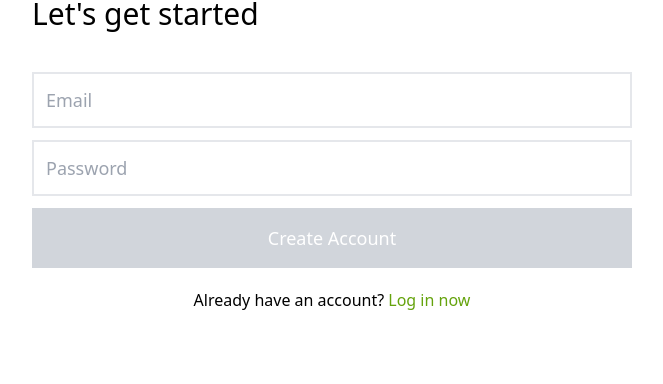
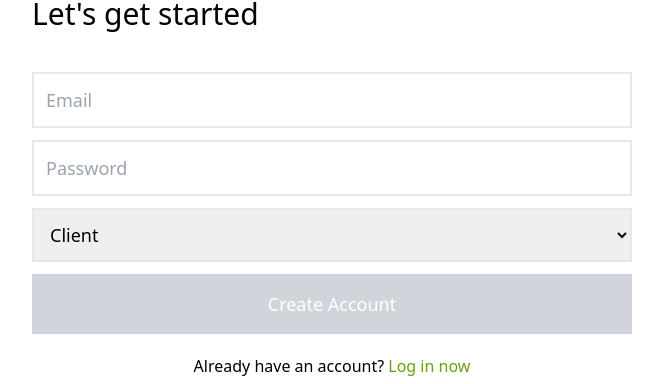
Before and after one commit to BernieTv/uber-eats-clone, a React (Create React App) app in the folder uber-eats-frontend/: page /create-account in a window 1280 px wide. Shown: the part 312-696 px from the top of the page, without its empty margins (308-971 px from the left). Built offline with nearby package versions, Linux system fonts and the light colour scheme.

Commit message:
working on logged-in router

```diff
--- a/uber-eats-frontend/package.json
+++ b/uber-eats-frontend/package.json
@@ -14,7 +14,7 @@
 		"graphql": "^16.6.0",
 		"react": "^18.2.0",
 		"react-dom": "^18.2.0",
-		"react-helmet": "^6.1.0",
+		"react-helmet-async": "^1.3.0",
 		"react-hook-form": "^7.39.5",
 		"react-router-dom": "^6.4.3",
 		"react-scripts": "5.0.1",
@@ -49,8 +49,6 @@
 		]
 	},
 	"devDependencies": {
-		"@types/mime": "^3.0.1",
-		"@types/react-helmet": "^6.1.6",
 		"autoprefixer": "^10.4.13",
 		"postcss": "^8.4.19",
 		"tailwindcss": "^3.2.4"
--- a/uber-eats-frontend/src/apollo.ts
+++ b/uber-eats-frontend/src/apollo.ts
@@ -1,6 +1,12 @@
 import { ApolloClient, InMemoryCache, makeVar } from '@apollo/client';
+import { LOCAL_STORAGE_TOKEN } from './constants';
 
-export const isLoggedInVar = makeVar(false);
+const token = localStorage.getItem(LOCAL_STORAGE_TOKEN);
+export const isLoggedInVar = makeVar(Boolean(token));
+export const authTokenVar = makeVar(token);
+
+console.log('default value og isLoggedInVar is: ', isLoggedInVar());
+console.log('default value og authToken is: ', authTokenVar());
 
 export const client = new ApolloClient({
 	uri: 'http://localhost:4000/graphql',
@@ -10,7 +16,12 @@ export const client = new ApolloClient({
 				fields: {
 					isLoggedIn: {
 						read() {
-							return isLoggedInVar(); // Boolean(localStorage.getItem('token'))
+							return isLoggedInVar();
+						},
+					},
+					token: {
+						read() {
+							return authTokenVar();
 						},
 					},
 				},
--- /dev/null
+++ b/uber-eats-frontend/src/constants.ts
@@ -0,0 +1 @@
+export const LOCAL_STORAGE_TOKEN = 'uber-token';
--- a/uber-eats-frontend/src/index.tsx
+++ b/uber-eats-frontend/src/index.tsx
@@ -1,19 +1,22 @@
-import './styles/tailwind.css';
-
 import React from 'react';
 import ReactDOM from 'react-dom/client';
 import { ApolloProvider } from '@apollo/client/react';
+import { HelmetProvider } from 'react-helmet-async';
 
 import App from './App';
 import reportWebVitals from './reportWebVitals';
 import { client } from './apollo';
+
+import './styles/tailwind.css';
 
 const root = ReactDOM.createRoot(document.getElementById('root') as HTMLElement);
 
 root.render(
 	<React.StrictMode>
 		<ApolloProvider client={client}>
-			<App />
+			<HelmetProvider>
+				<App />
+			</HelmetProvider>
 		</ApolloProvider>
 	</React.StrictMode>
 );
--- a/uber-eats-frontend/src/pages/create-account.tsx
+++ b/uber-eats-frontend/src/pages/create-account.tsx
@@ -1,11 +1,16 @@
 import { gql, useMutation } from '@apollo/client';
 import { useForm } from 'react-hook-form';
-import { Link } from 'react-router-dom';
-import Helmet from 'react-helmet';
+import { Link, useNavigate } from 'react-router-dom';
+import { Helmet } from 'react-helmet-async';
 
 import { FormError } from '../components/form-error';
 import uberLogo from '../images/logo.svg';
 import { Button } from '../components/button';
+import { UserRole } from '../__generated/globalTypes';
+import {
+	createAccountMutation,
+	createAccountMutationVariables,
+} from '../__generated/createAccountMutation';
 
 const CREATE_ACCOUNT_MUTATION = gql`
 	mutation createAccountMutation($createAccountInput: CreateAccountInput!) {
@@ -19,6 +24,7 @@ const CREATE_ACCOUNT_MUTATION = gql`
 interface ICreateAccountForm {
 	email: string;
 	password: string;
+	role: UserRole;
 }
 
 const CreateAccount = () => {
@@ -26,11 +32,41 @@ const CreateAccount = () => {
 		register,
 		formState: { errors, isValid },
 		handleSubmit,
-	} = useForm<ICreateAccountForm>({ mode: 'onChange' });
+		getValues,
+	} = useForm<ICreateAccountForm>({
+		mode: 'onChange',
+		defaultValues: {
+			role: UserRole.Client,
+		},
+	});
+	const navigate = useNavigate();
 
-	const [createAccountMutation] = useMutation(CREATE_ACCOUNT_MUTATION);
+	const onCompleted = (data: createAccountMutation) => {
+		const {
+			createAccount: { ok },
+		} = data;
+		if (ok) {
+			alert('Account Created! Log in now!');
+			navigate('/');
+		}
+	};
 
-	const onSubmit = () => {};
+	const [createAccountMutation, { loading, data: createAccountMutationResult }] =
+		useMutation<createAccountMutation, createAccountMutationVariables>(
+			CREATE_ACCOUNT_MUTATION,
+			{ onCompleted }
+		);
+
+	const onSubmit = () => {
+		if (!loading) {
+			const { email, password, role } = getValues();
+			createAccountMutation({
+				variables: {
+					createAccountInput: { email, password, role },
+				},
+			});
+		}
+	};
 
 	return (
 		<div className='h-screen flex items-center flex-col mt-10 lg:mt-28'>
@@ -46,7 +82,11 @@ const CreateAccount = () => {
 					onSubmit={handleSubmit(onSubmit)}
 					className='grid gap-3 mt-5 w-full mb-5'>
 					<input
-						{...register('email', { required: 'Email is required' })}
+						{...register('email', {
+							required: 'Email is required',
+							pattern:
+								/^(([^<>()[\]\\.,;:\s@"]+(\.[^<>()[\]\\.,;:\s@"]+)*)|(".+"))@((\[[0-9]{1,3}\.[0-9]{1,3}\.[0-9]{1,3}\.[0-9]{1,3}])|(([a-zA-Z\-0-9]+\.)+[a-zA-Z]{2,}))$/,
+						})}
 						name='email'
 						type='email'
 						placeholder='Email'
@@ -55,10 +95,12 @@ const CreateAccount = () => {
 					{errors.email?.message && (
 						<FormError errorMessage={errors.email.message} />
 					)}
+					{errors.email?.type === 'pattern' && (
+						<FormError errorMessage={'Please enter a valid email'} />
+					)}
 					<input
 						{...register('password', {
 							required: 'Password is required',
-							minLength: 3,
 						})}
 						name='password'
 						type='password'
@@ -68,10 +110,25 @@ const CreateAccount = () => {
 					{errors.password?.message && (
 						<FormError errorMessage={errors.password.message} />
 					)}
-					{errors.password?.type === 'minLength' && (
-						<FormError errorMessage='Password must be more than 3 chars.' />
+					<select
+						{...register('role', {
+							required: true,
+						})}
+						className='input'>
+						{Object.keys(UserRole).map((role) => (
+							<option key={role}>{role}</option>
+						))}
+					</select>
+					<Button
+						canClick={isValid}
+						loading={loading}
+						actionText={'Create Account'}
+					/>
+					{createAccountMutationResult?.createAccount.error && (
+						<FormError
+							errorMessage={createAccountMutationResult.createAccount.error}
+						/>
 					)}
-					<Button canClick={isValid} loading={false} actionText={'Create Account'} />
 				</form>
 				<div>
 					Already have an account?{' '}
--- a/uber-eats-frontend/src/pages/login.tsx
+++ b/uber-eats-frontend/src/pages/login.tsx
@@ -1,12 +1,14 @@
 import { gql, useMutation } from '@apollo/client';
 import { useForm } from 'react-hook-form';
 import { Link } from 'react-router-dom';
-import Helmet from 'react-helmet';
+import { Helmet } from 'react-helmet-async';
 
 import { FormError } from '../components/form-error';
 import { loginMutation, loginMutationVariables } from '../__generated/loginMutation';
 import uberLogo from '../images/logo.svg';
 import { Button } from '../components/button';
+import { authTokenVar, isLoggedInVar } from '../apollo';
+import { LOCAL_STORAGE_TOKEN } from '../constants';
 
 const LOGIN_MUTATION = gql`
 	mutation loginMutation($loginInput: LoginInput!) {
@@ -36,8 +38,10 @@ const Login = () => {
 			login: { ok, token },
 		} = data;
 
-		if (ok) {
-			console.log(token);
+		if (ok && token) {
+			localStorage.setItem(LOCAL_STORAGE_TOKEN, token);
+			authTokenVar(token);
+			isLoggedInVar(true);
 		}
 	};
 
@@ -71,7 +75,11 @@ const Login = () => {
 					onSubmit={handleSubmit(onSubmit)}
 					className='grid gap-3 mt-5 w-full mb-5'>
 					<input
-						{...register('email', { required: 'Email is required' })}
+						{...register('email', {
+							required: 'Email is required',
+							pattern:
+								/^(([^<>()[\]\\.,;:\s@"]+(\.[^<>()[\]\\.,;:\s@"]+)*)|(".+"))@((\[[0-9]{1,3}\.[0-9]{1,3}\.[0-9]{1,3}\.[0-9]{1,3}])|(([a-zA-Z\-0-9]+\.)+[a-zA-Z]{2,}))$/,
+						})}
 						name='email'
 						type='email'
 						placeholder='Email'
@@ -80,10 +88,12 @@ const Login = () => {
 					{errors.email?.message && (
 						<FormError errorMessage={errors.email.message} />
 					)}
+					{errors.email?.type === 'pattern' && (
+						<FormError errorMessage={'Please enter a valid email'} />
+					)}
 					<input
 						{...register('password', {
 							required: 'Password is required',
-							minLength: 3,
 						})}
 						name='password'
 						type='password'
@@ -92,9 +102,6 @@ const Login = () => {
 					/>
 					{errors.password?.message && (
 						<FormError errorMessage={errors.password.message} />
-					)}
-					{errors.password?.type === 'minLength' && (
-						<FormError errorMessage='Password must be more than 3 chars.' />
 					)}
 					<Button canClick={isValid} loading={loading} actionText={'Log In'} />
 					{loginMutationResult?.login.error && (
--- a/uber-eats-frontend/src/routers/logged-out-router.tsx
+++ b/uber-eats-frontend/src/routers/logged-out-router.tsx
@@ -6,8 +6,8 @@ export const LoggedOutRouter = () => {
 	return (
 		<Router>
 			<Routes>
+				<Route path='/' index element={<Login />}></Route>
 				<Route path='/create-account' element={<CreateAccount />} />
-				<Route path='/login' element={<Login />}></Route>
 			</Routes>
 		</Router>
 	);
```
Also changed, not shown: 1 other file (tests, documents, lock files or other folders).
